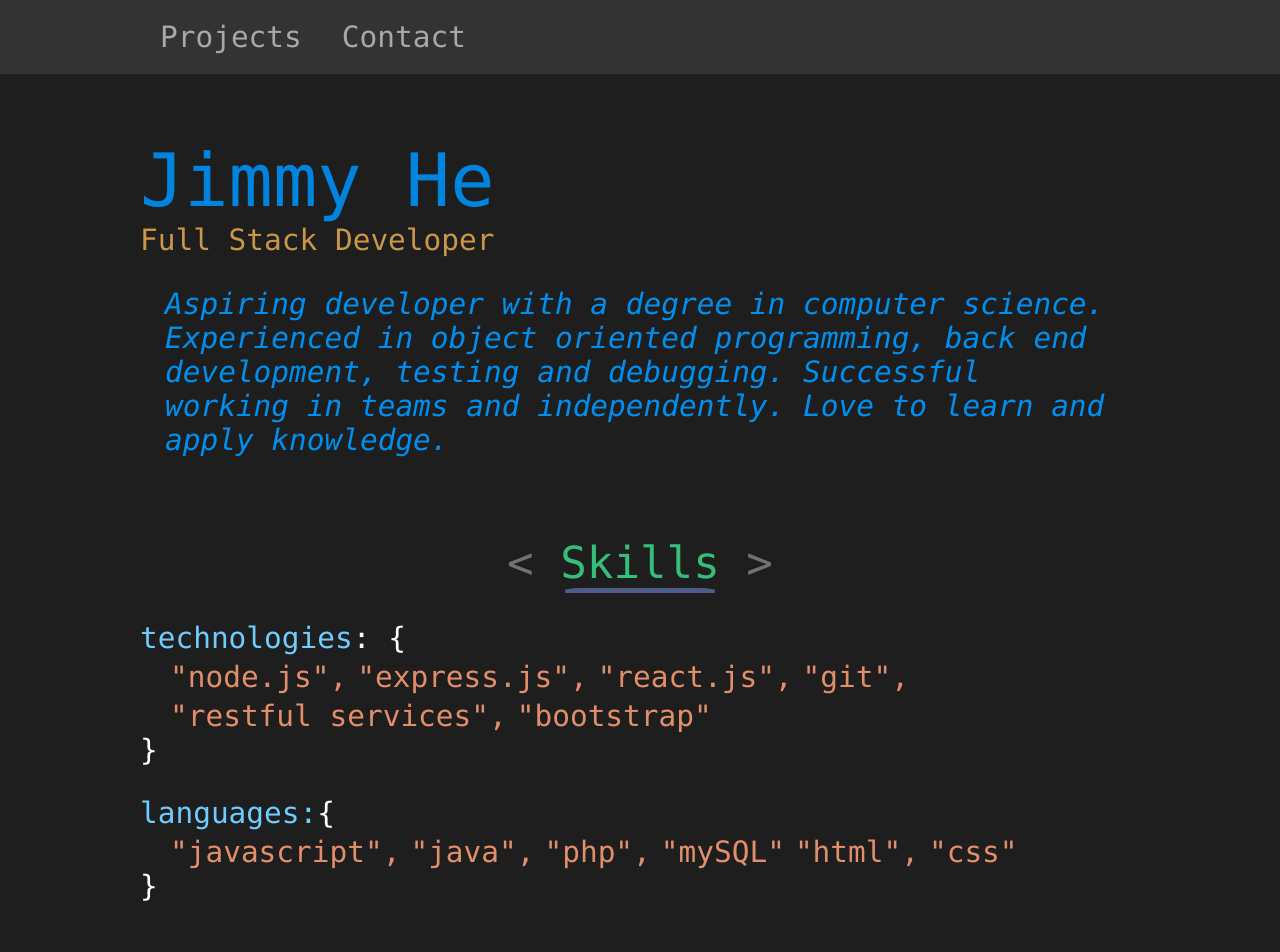
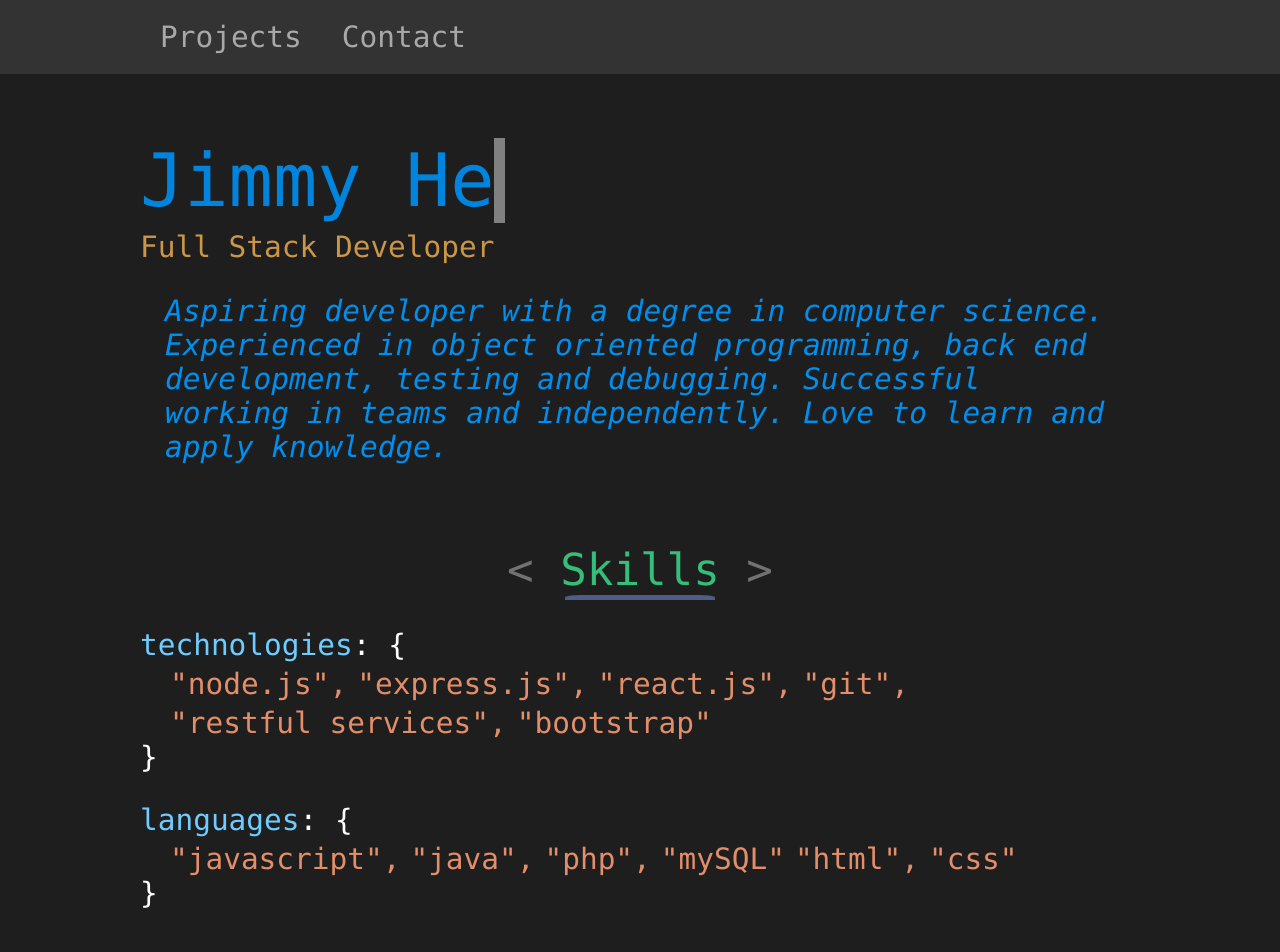
Before and after one commit to jimmyh3/portfolio, a React (Create React App) app: page / in a window 1280 px wide. Shown: the top 952 px of the page. Built offline with nearby package versions, Linux system fonts and the light colour scheme.

Commit message:
Added typewriter animation for name heading.

```diff
--- a/src/components/Main.js
+++ b/src/components/Main.js
@@ -82,8 +82,8 @@ class Main extends React.Component {
                                 </ul>
                                 <span className="skills-curlybraces">&#125;</span>
                             </p>
-                            <p className="skills-subheading">languages:
-                                <span className="skills-curlybraces">&#123;</span> &emsp;
+                            <p className="skills-subheading">languages
+                                <span className="skills-curlybraces">: &#123;</span> &emsp;
                                 <ul className="skills-subjects">
                                     <li>"javascript",</li>
                                     <li>"java",</li>
--- a/src/index.css
+++ b/src/index.css
@@ -197,6 +197,26 @@ code {
     color: #0084dd;
     margin: 0px;
     padding: 0px;
+    display: inline-block;
+    overflow:hidden;
+    border-right: .15em solid gray;
+    white-space: nowrap;
+    margin: 0 auto;
+    animation:
+      typing 2.5s steps(9, end),
+      blink 1s step-start infinite;
+  }
+
+  /* The typing effect */
+  @keyframes typing {
+    from { width: 0 }
+    to { width: 9ch }
+  }
+
+  /* The typewriter cursor effect */
+  @keyframes blink {
+    from, to { border-color: transparent }
+    50% { border-color: gray }
   }
 
   .profile-heading-section h4 {
```
